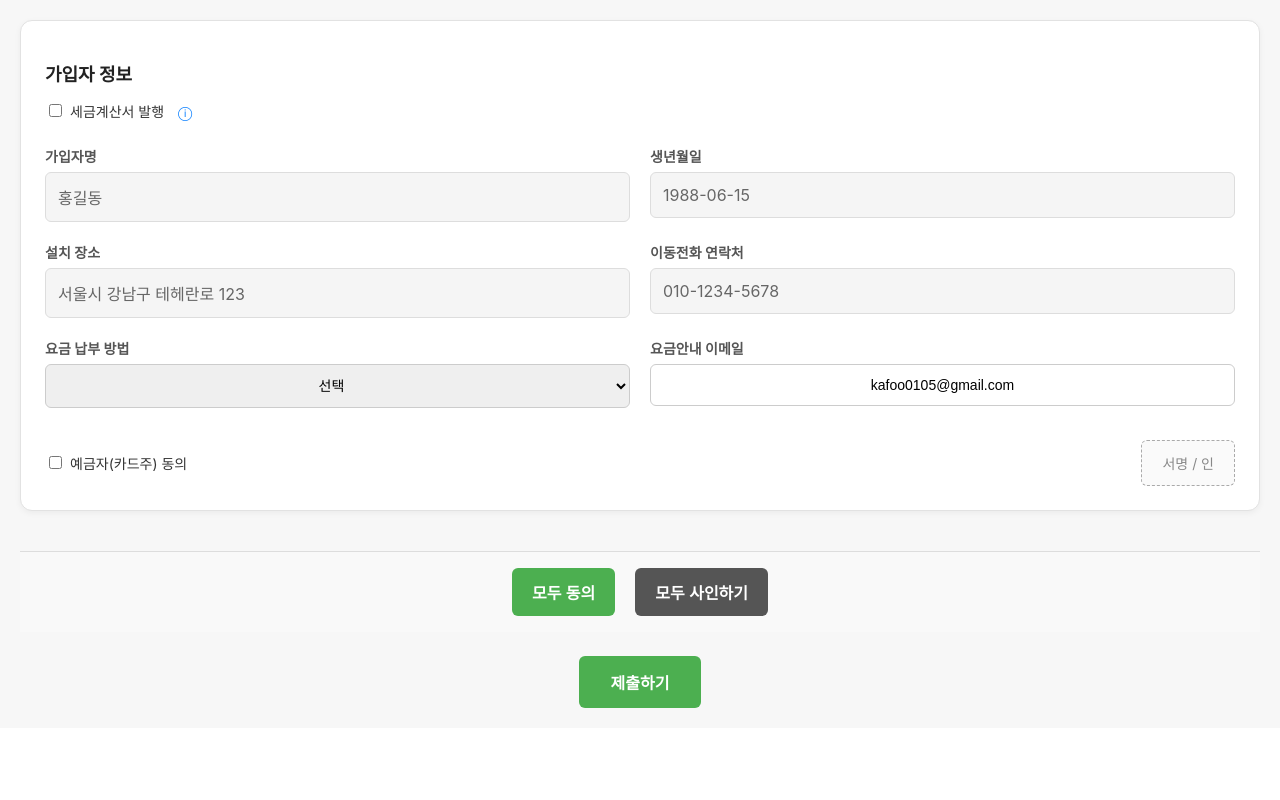
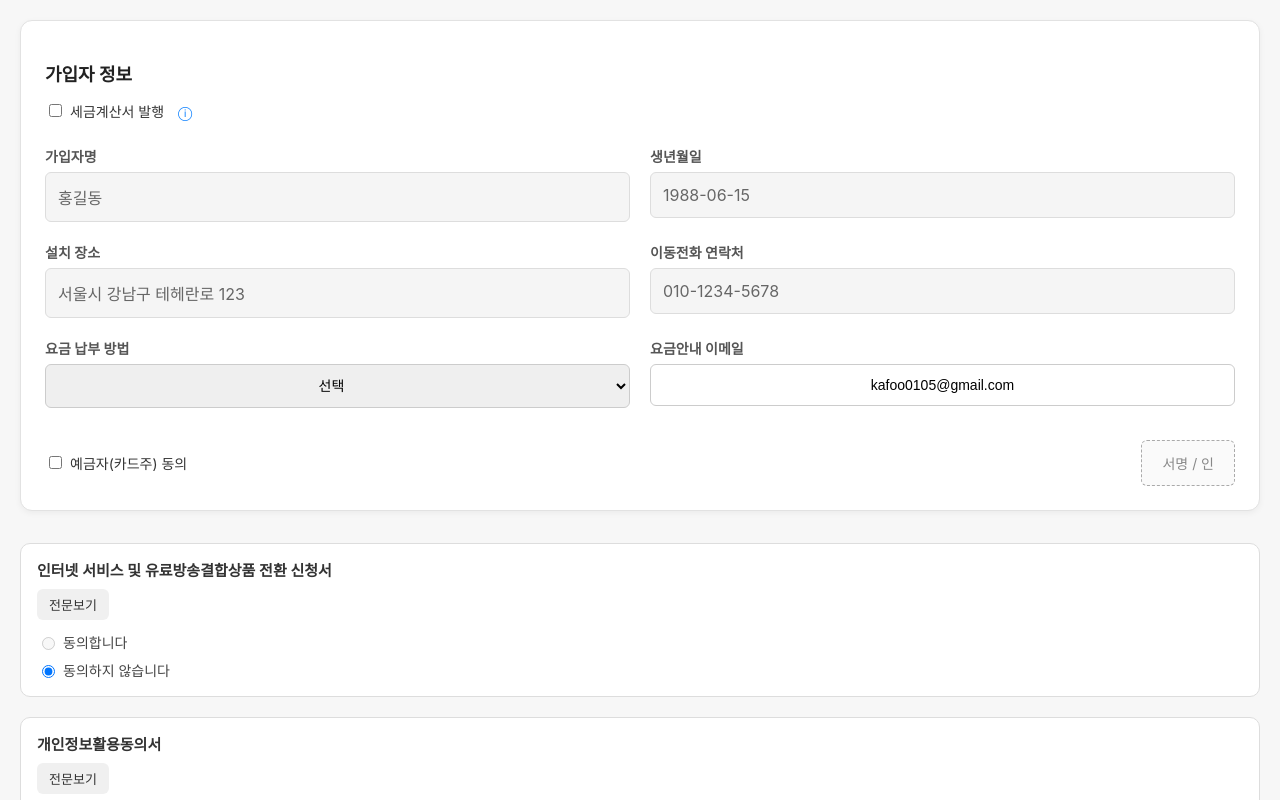
Before and after one commit to kafoo0105/taxrobot, a React (Create React App) app in the folder frontend/: page / in a window 1280 px wide. Shown: the top 800 px of the page. Built offline with nearby package versions, Linux system fonts and the light colour scheme.

Commit message:
동의서 기능 추가

```diff
--- /dev/null
+++ b/frontend/src/components/AgreementRow.js
@@ -0,0 +1,104 @@
+import React, { useState } from 'react';
+import styled from 'styled-components';
+
+/**
+ * 약관 항목 한 줄 - 전문보기 클릭 시에만 동의 가능
+ */
+const AgreementRow = ({ title, pdfUrl, value, onChange }) => {
+    const [hasViewed, setHasViewed] = useState(false);
+
+    const handleViewClick = () => {
+        window.open(pdfUrl, '_blank');
+        setHasViewed(true);
+    };
+
+    return (
+        <Container>
+            <Title>{title}</Title>
+            <ViewButton type="button" onClick={handleViewClick} viewed={hasViewed}>
+                전문보기
+            </ViewButton>
+            <RadioBlock>
+                <RadioItem>
+                    <input
+                        type="radio"
+                        id={`${title}-agree`}
+                        name={title}
+                        value="Y"
+                        checked={value === 'Y'}
+                        onChange={() => onChange('Y')}
+                        disabled={!hasViewed} // 전문보기 전에는 비활성화
+                    />
+                    <label htmlFor={`${title}-agree`}>동의합니다</label>
+                </RadioItem>
+                <RadioItem>
+                    <input
+                        type="radio"
+                        id={`${title}-disagree`}
+                        name={title}
+                        value="N"
+                        checked={value === 'N'}
+                        onChange={() => onChange('N')}
+                    />
+                    <label htmlFor={`${title}-disagree`}>동의하지 않습니다</label>
+                </RadioItem>
+            </RadioBlock>
+        </Container>
+    );
+};
+
+export default AgreementRow;
+
+// =================== styled-components ===================
+
+const Container = styled.div`
+  background: #fff;
+  border: 1px solid #ddd;
+  border-radius: 10px;
+  padding: 16px;
+  margin-bottom: 20px;
+`;
+
+const Title = styled.div`
+  font-size: 15px;
+  font-weight: 600;
+  color: #333;
+  line-height: 1.4;
+  margin-bottom: 8px;
+`;
+
+const ViewButton = styled.button`
+  font-size: 13px;
+  padding: 6px 12px;
+  background-color: ${({ viewed }) => (viewed ? '#007BFF' : '#f0f0f0')}; // 파란색 or 연회색
+  color: ${({ viewed }) => (viewed ? '#fff' : '#333')};
+  border: none;
+  border-radius: 6px;
+  font-weight: 500;
+  transition: background-color 0.2s ease, color 0.2s ease;
+  cursor: pointer;
+  margin-bottom: 12px;
+
+  &:hover {
+    background-color: ${({ viewed }) => (viewed ? '#0056b3' : '#e0e0e0')}; // 짙은 파랑 or 회색
+  }
+`;
+
+
+
+const RadioBlock = styled.div`
+  display: flex;
+  flex-direction: column;
+  gap: 8px;
+`;
+
+const RadioItem = styled.label`
+  display: flex;
+  align-items: center;
+  font-size: 14px;
+  color: #444;
+
+  input {
+    margin-right: 8px;
+  }
+`;
--- a/frontend/src/data/getInitialData.js
+++ b/frontend/src/data/getInitialData.js
@@ -17,5 +17,7 @@ export const getInitialData = () => ({
     cardExpire: "",                  // 유효기간
     cardHolder: "홍길동",             // 카드주
     email: "kafoo0105@gmail.com",    // 이메일
-    agreePayment: false              // 예금주 동의 체크
+    agreePayment: false,            // 예금주 동의 체크
+    serviceAgreement: 'N',          // 전환
+    personalAgreement: 'N',         // 개인정보활용 동의
   });
--- a/frontend/src/pages/TermsPage.js
+++ b/frontend/src/pages/TermsPage.js
@@ -6,6 +6,8 @@ import AgreeSection from '../components/AgreeSection';
 import { getInitialData } from '../data/getInitialData';
 import { formReducer } from '../reducers/formReducer';
 import { validateForm } from '../utils/validateForm';
+import AgreementRow from '../components/AgreementRow';
+
 
 /**
  * 계약서 페이지: 입력된 formState를 이싸인온 필드에 매핑하여 전자서명 생성
@@ -90,6 +92,24 @@ const TermsPage = () => {
         invalidKeys={invalidKeys}
       />
 
+      <AgreementRow
+        title="인터넷 서비스 및 유료방송결합상품 전환 신청서"
+        pdfUrl="/pdfs/switch.pdf"
+        value={formState.serviceAgreement}
+        onChange={(val) =>
+          dispatch({ type: 'UPDATE_FIELD', key: 'serviceAgreement', value: val })
+        }
+      />
+
+      <AgreementRow
+        title="개인정보활용동의서"
+        pdfUrl="/pdfs/privacy.pdf"
+        value={formState.personalAgreement}
+        onChange={(val) =>
+          dispatch({ type: 'UPDATE_FIELD', key: 'personalAgreement', value: val })
+        }
+      />
+
       <AgreeSection
         dispatch={dispatch}
         formState={formState}
```
Also changed, not shown: 2 other files (tests, documents, lock files or other folders).
